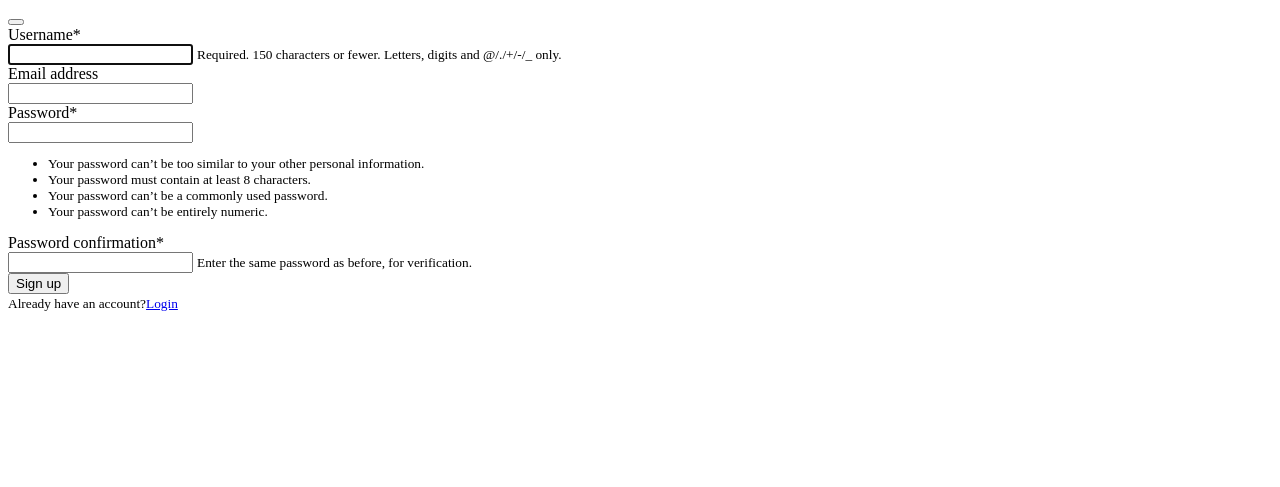
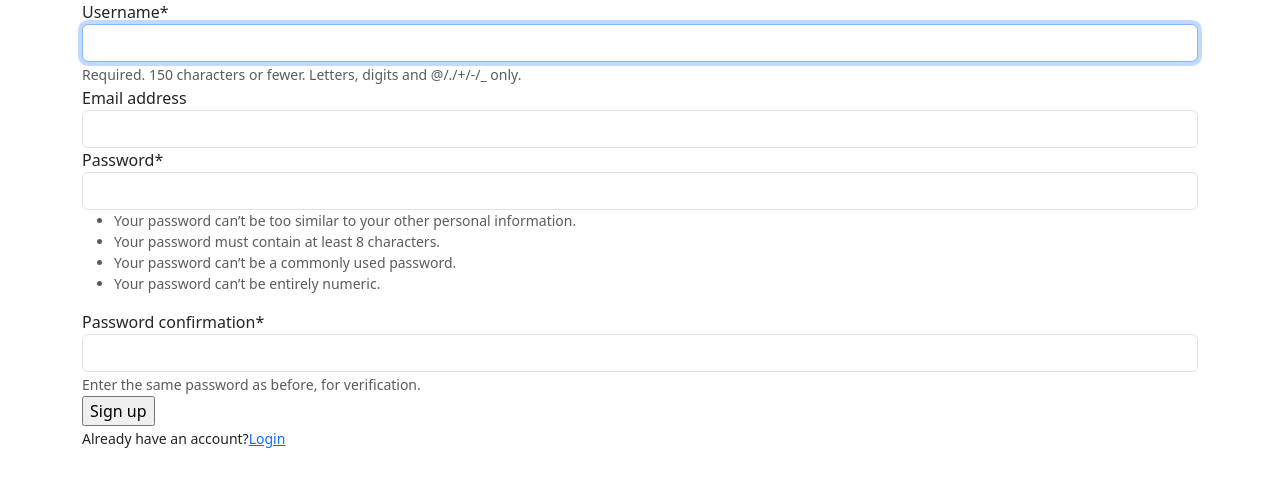
Before and after one commit to JerryAgbesi/File-Server-Project, a Django app: page /signup/ in a window 1280 px wide. Shown: the top 487 px of the page. Run offline with Django 4.2, Linux system fonts and the light colour scheme; some libraries are stand-ins or nearby versions.

Commit message:
Add bootstrap to base.html

```diff
--- a/fileServer/fileapp/templates/fileapp/base.html
+++ b/fileServer/fileapp/templates/fileapp/base.html
@@ -1,42 +1,32 @@
 <!DOCTYPE html>
 <html>
 <head>
+  <meta charset="utf-8">
+  <meta name="viewport" content="width=device-width, initial-scale=1">
 
-    <meta charset="utf-8">
-    <meta name="viewport" content="width=device-width, initial-scale=1, shrink-to-fit=no">
+  <link href="https://cdn.jsdelivr.net/npm/bootstrap@5.3.0-alpha3/dist/css/bootstrap.min.css" rel="stylesheet" integrity="sha384-KK94CHFLLe+nY2dmCWGMq91rCGa5gtU4mk92HdvYe+M/SXH301p5ILy+dN9+nJOZ" crossorigin="anonymous">
+
+  {%if title%}
+
+  <title>{{title}}</title>
+
+
+  {% else %}
+  <title> Lizzy's File Zone</title>
+  {% endif %}
 
 
 </head>
+
 <body>
-    <header class="site-header">
-      <nav class="navbar navbar-expand-md navbar-dark bg-steel fixed-top">
-        <div class="container">
-          <button class="navbar-toggler" type="button" data-toggle="collapse" data-target="#navbarToggle" aria-controls="navbarToggle" aria-expanded="false" aria-label="Toggle navigation">
-          <span class="navbar-toggler-icon"></span>
-          </button>
-          <div class="collapse navbar-collapse" id="navbarToggle">
-            <div class="navbar-nav mr-auto">
-            </div>
 
-            <div class="navbar-nav">
+  <div class="container">
+    {% block content %}
 
-            </div>
-          </div>
-        </div>
-      </nav>
-    </header>
-    <main role="main" class="container">
-      <div class="row">
-        <div class="col-md-8">
-          {% block content %}{% endblock %}
-        </div>
-        <div class="col-md-4">
-          <div class="content-section">
+    {% endblock %}
+  </div>
 
-          </div>
-        </div>
-      </div>
-    </main>
-
+   <script src="https://cdn.jsdelivr.net/npm/@popperjs/core@2.11.7/dist/umd/popper.min.js" integrity="sha384-zYPOMqeu1DAVkHiLqWBUTcbYfZ8osu1Nd6Z89ify25QV9guujx43ITvfi12/QExE" crossorigin="anonymous"></script>
+   <script src="https://cdn.jsdelivr.net/npm/bootstrap@5.3.0-alpha3/dist/js/bootstrap.min.js" integrity="sha384-Y4oOpwW3duJdCWv5ly8SCFYWqFDsfob/3GkgExXKV4idmbt98QcxXYs9UoXAB7BZ" crossorigin="anonymous"></script>
 </body>
 </html>
```
Also changed, not shown: fileServer/fileapp/templates/fileapp/home.html (+17 -14 lines), fileServer/fileapp/views.py (+19 -1 lines), fileServer/db.sqlite3.
